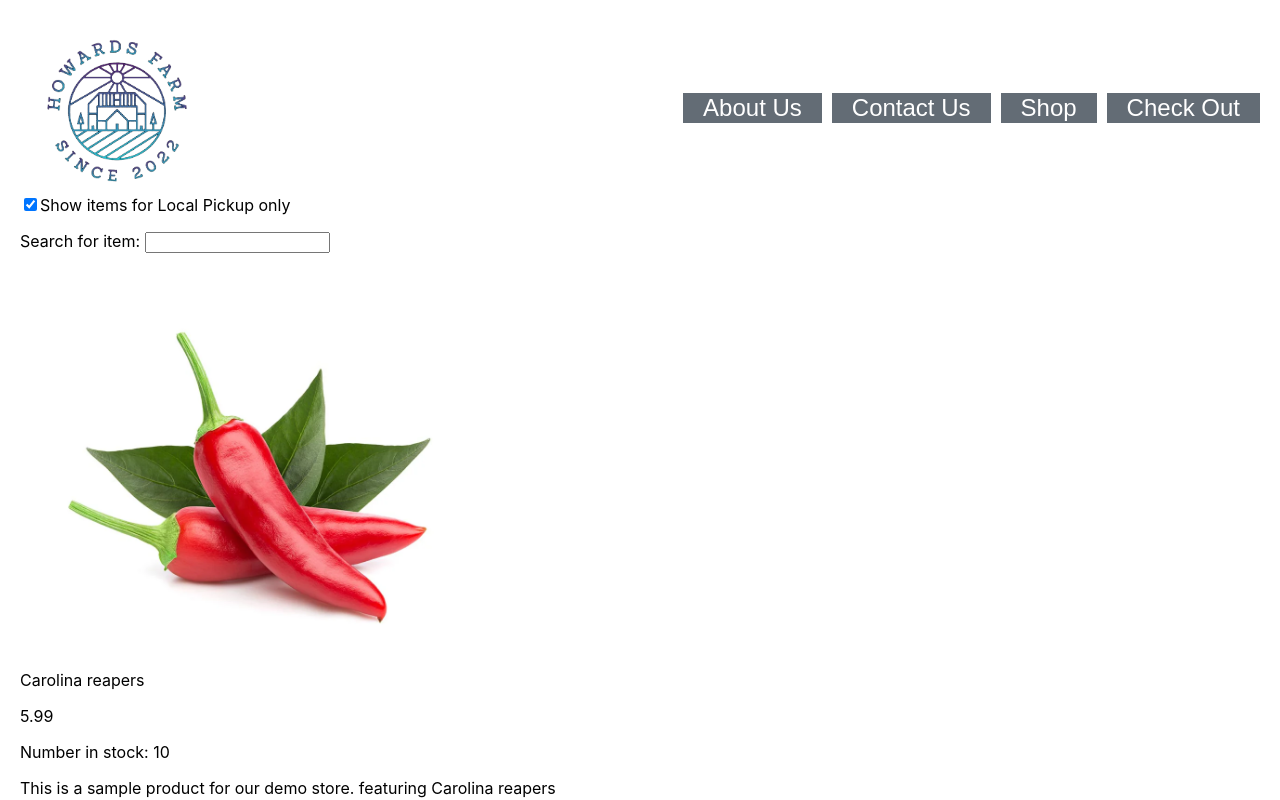
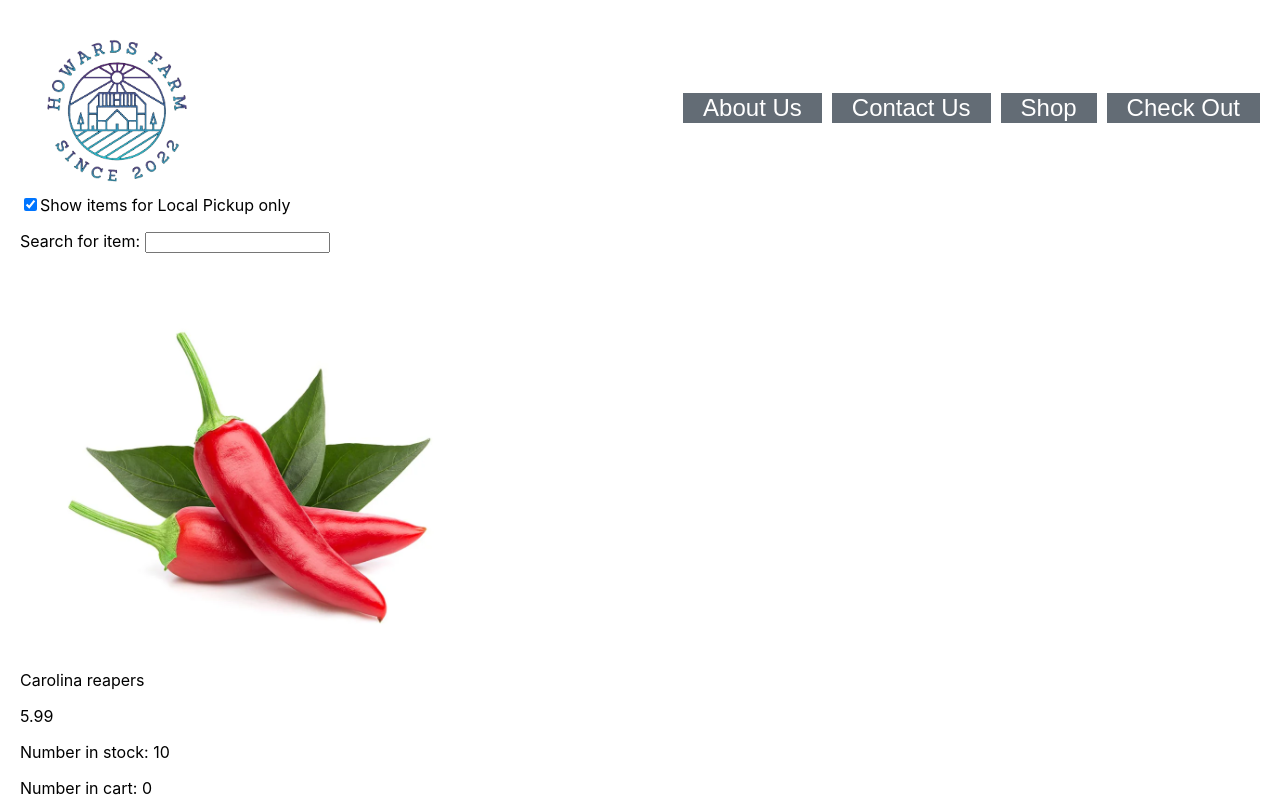
Before and after one commit to daho2353/howard-farm, a React (Create React App) app: page / in a window 1280 px wide. Both pictures are taken after a click on the button "Shop". Shown: the top 800 px of the page. Built offline with nearby package versions, Linux system fonts and the light colour scheme.

Commit message:
edited productCard function such that it displays the quanity in the cart on the store page itself.

```diff
--- a/src/components/ProductCard.tsx
+++ b/src/components/ProductCard.tsx
@@ -9,15 +9,16 @@ interface Props {
 }
 
 const ProductCard: React.FC<Props> = ({product, addToCart, cart}) => {
-    const isStockExceeded = product.stock === 0 || cart.some(
-        (cartItem) => cartItem.name === product.name && cartItem.quantityInCart >= product.stock
-    );
+    const cartItem = cart.find((item) => item.name === product.name);
+    const quantityinCart = cartItem ? cartItem.quantityInCart : 0;
+    const isStockExceeded = product.stock === 0 || quantityinCart >= product.stock;
     return(
      <div className="product-card">
         <img src={product.imageURL} className="product-image" />
         <p className="product-name">{product.name}</p>
         <p className="product-price">{product.price.toFixed(2)}</p>
         <p className="product-stock">Number in stock: {product.stock}</p>
+        <p className="cart-stock"> Number in cart: {quantityinCart}</p>
         <p className="product-description">{product.description}</p>
         <p>
             {product.localPickupOnly ? 'item is for local pickup only' : 'item can be shipped to the US'}
--- a/src/components/shoppingCart.tsx
+++ b/src/components/shoppingCart.tsx
@@ -11,7 +11,7 @@ interface Props{
 
 const ShoppingCart: React.FC<Props> = ({cart, setCart}) => {
 
-    const removeFromCart = (products: Product) => { //edit this function to reduce quantity variable that needs to be added still
+    const removeFromCart = (products: Product) => {
             setCart((prevCart: Product[]) => {
                 const index = prevCart.findIndex(cartItem => cartItem.name === products.name);
                 if (index !== -1) {
@@ -41,7 +41,7 @@ const ShoppingCart: React.FC<Props> = ({cart, setCart}) => {
     const increaseCartQuantity = (product: Product) => {
         setCart((prevCart: Product[]) => {
             return prevCart.map((cartItem) => {
-                if (cartItem.name === product.name) { //next need to implement stock into the product then check if this number is less than the available stock
+                if (cartItem.name === product.name) {
                     return { ...cartItem, quantityInCart: cartItem.quantityInCart + 1 };
                 }
                 return cartItem;
```
